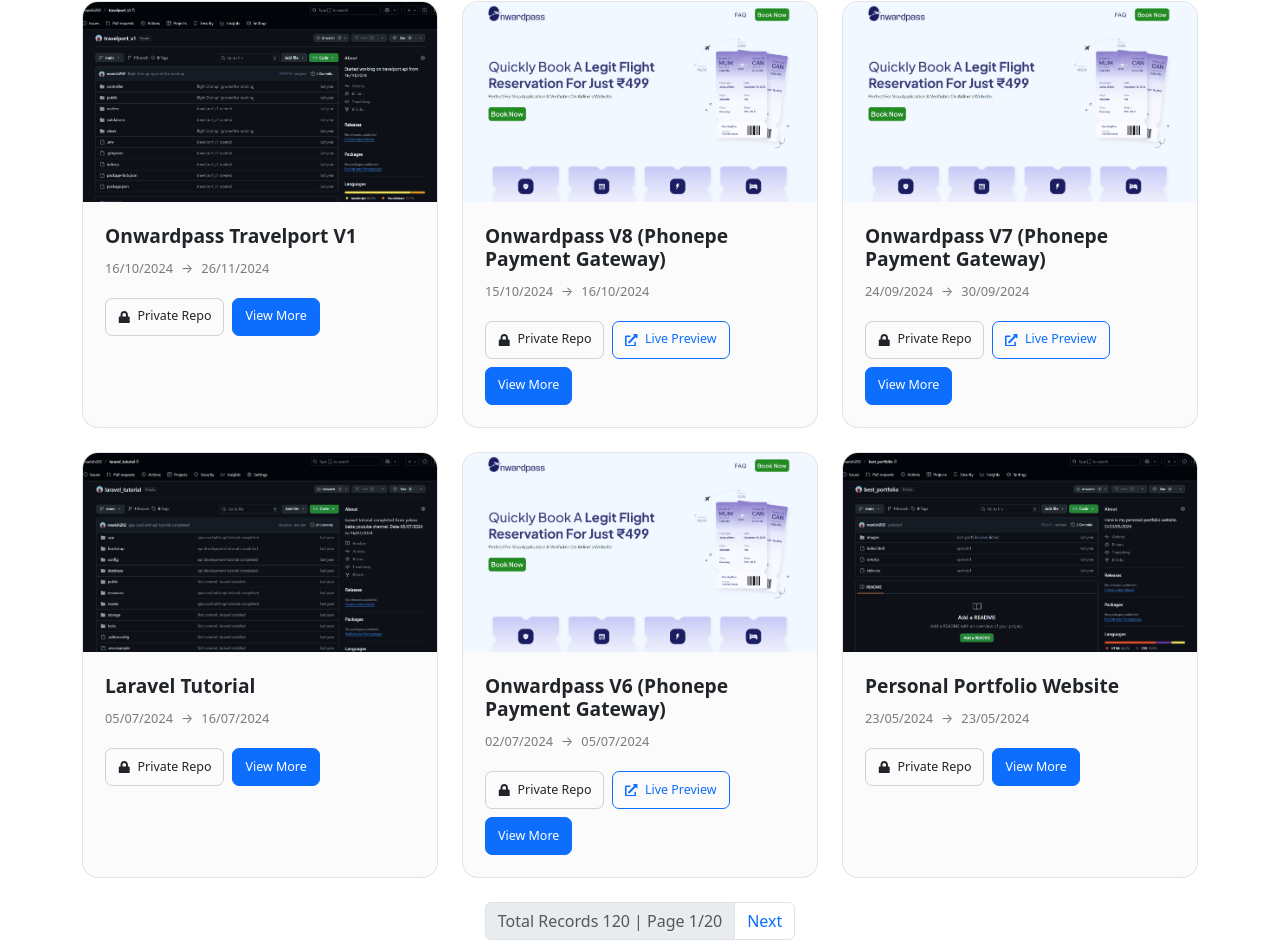
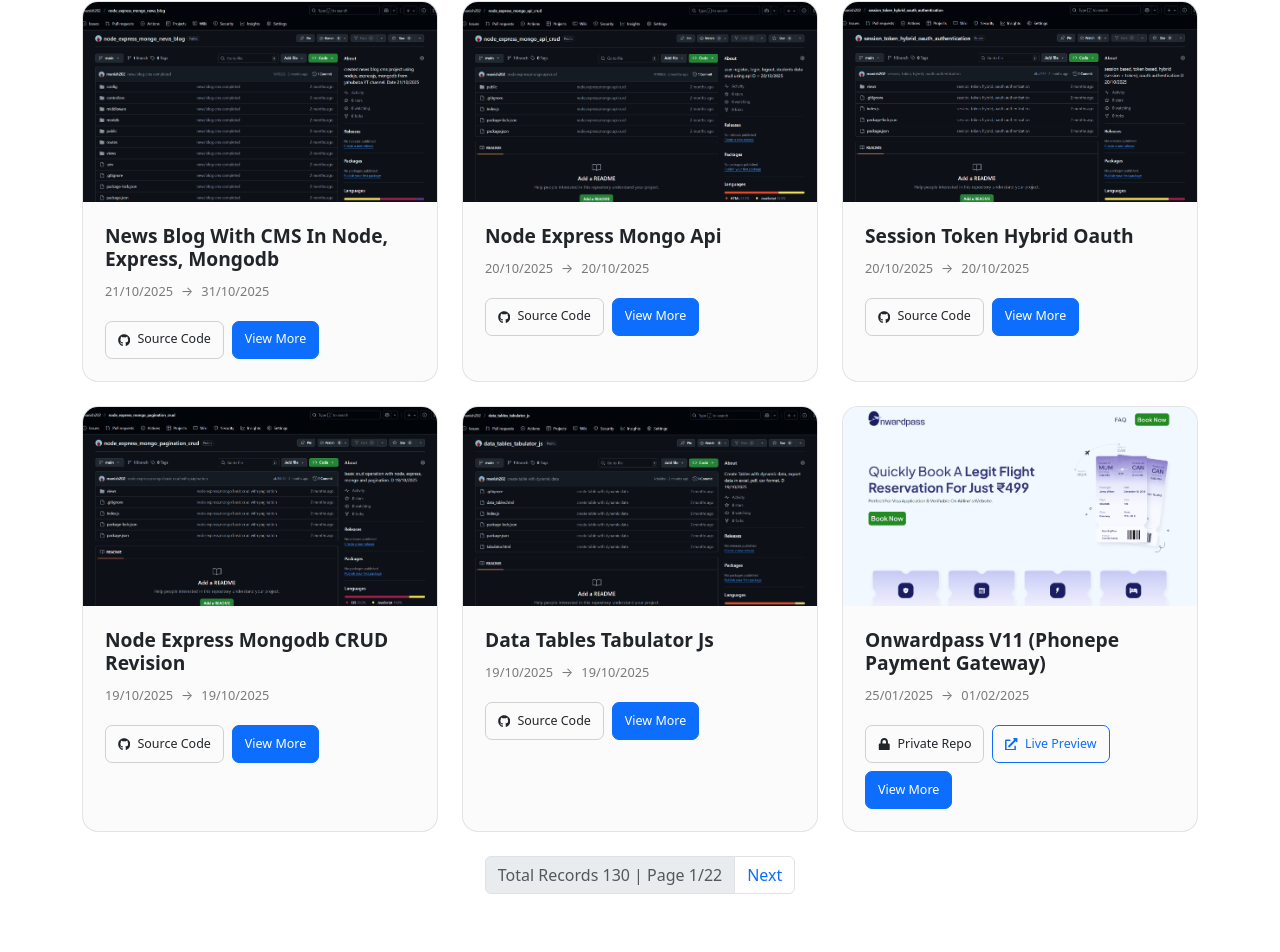
Before and after one commit to manish202/personal-portfolio, a React (Vite) app: page /all_projects in a window 1280 px wide. Shown: the part 417-1369 px from the top of the page. Built offline with nearby package versions, Linux system fonts and the light colour scheme.

Commit message:
another 10 projects added 13th time

```diff
--- a/src/components/projects/constantsAndTypes.ts
+++ b/src/components/projects/constantsAndTypes.ts
@@ -12,7 +12,10 @@
     'webpack', 'webpack-cli', 'webpack-dev-server', 'sass', 'typescript', 'git-github', 'cookie-parser',
     'styled-components', '@auth0/auth0-react', 'react-icons', 'redux', 'graphql', '@apollo/client',
     'apollo-server', 'apollo-server-core', 'axios', 'hbs', 'joi', 'moment-timezone', 'xml-formatter',
-    'xmldom', 'xpath',
+    'xmldom', 'xpath', 'bcrypt', 'knex', 'mysql2', 'node-cron', 'ejs', 'luxon', 'nodemailer', 'tabulator.js',
+    'xlsx.js', 'jspdf.js', 'mongoose-paginate-v2', 'express-session', 'passport', 'passport-google-oauth20',
+    'express-rate-limit', 'helmet', 'compression', 'express-ejs-layouts', 'express-minify-html-terser',
+    'express-validator', 'node-cache', 'slugify',
 ] as const;
 export type TechAndPackagesOptionsType = typeof techAndPackages[number] | "all";
 
--- a/src/components/projects/projects.ts
+++ b/src/components/projects/projects.ts
@@ -1561,6 +1561,136 @@
         isHighlighted: false,
         isPrivateRepo: true,
     },
+    {
+        id: 121,
+        title: "Onwardpass Travelport Schema",
+        description: ["I was exploring travelport api schema and documentation."],
+        images: ["travelport_schema.png"],
+        approxStartDate: "20/10/2024",
+        approxEndDate: "26/11/2024",
+        techAndPackages: [],
+        sourceCode: "https://github.com/manish202/travelport_schema",
+        livePreview: null,
+        isHighlighted: false,
+        isPrivateRepo: false,
+    },
+    {
+        id: 122,
+        title: "Onwardpass Travelport Work",
+        description: ["I was trying to implement travelport api and i was doing some experiments with it for onwardpass."],
+        images: ["travelport_api_work.png"],
+        approxStartDate: "15/11/2024",
+        approxEndDate: "26/11/2024",
+        techAndPackages: ['html','css','javascript','axios','node','express','hbs','joi','moment-timezone','xml-formatter','xmldom','xpath','dotenv'],
+        sourceCode: "https://github.com/manish202/travelport_work",
+        livePreview: null,
+        isHighlighted: false,
+        isPrivateRepo: true,
+    },
+    {
+        id: 123,
+        title: "Onwardpass V9 (Phonepe Payment Gateway)",
+        description: ["I have converted onwardpass v7 & v8 to nodejs with travelport api & whatsapp chat bot using hbs template engine.", "Onwardpass client wants to create whatsapp chat bot for automation. Another developer has created whatsapp chat bot for them.", "Whatsapp chatbot is getting flight and hotel details from users and behind the scene chatbot developer is sending those data to my api end point and my api endpoint is storing those request payload data in database and sending those data to the travelport api end point and than travelport was sending me booking response and i was storing that response data in database and generating hotel pdf file than sending those travelport response with pdf files back to the whatsapp chatbot developer than chatbot developer is sending those data to the user.", "I have used node-cron package for settingup cron jobs on server.", "On particular time interval cron jobs are running some script files which is checking database for pending order requests, if there are any pending order than those scripts are placing order and generating hotel pdf files and updating database and sending those data to whatsapp bot developer and whatsapp bot send those data to the users.", "This version is not production ready."],
+        images: ["onwardpass_v1.png","onwardpass_v1_2.png","onwardpass_v1_3.png","onwardpass_v1_4.png","onwardpass_v1_5.png","onwardpass_v1_6.png","onwardpass_v1_7.png","onwardpass_v1_8.png","onwardpass_v1_9.png","onwardpass_v1_10.png","onwardpass_v1_11.png"],
+        approxStartDate: "26/11/2024",
+        approxEndDate: "13/01/2025",
+        techAndPackages: ['html','css','javascript','axios','bcrypt','cookie-parser','node','express','hbs','jsonwebtoken','knex','moment-timezone','mysql2','node-cron','xml-formatter','xmldom','xpath','dotenv'],
+        sourceCode: "https://github.com/manish202/onwardpass_v9",
+        livePreview: "https://onwardpass.com",
+        isHighlighted: false,
+        isPrivateRepo: true,
+    },
+    {
+        id: 124,
+        title: "Onwardpass V10 (Phonepe Payment Gateway)",
+        description: ["I was getting some issues in onwardpass v9 because of hbs view engine has limited features and i was getting some issues with time zone so i have created this new version.", "I have installed 3 new packages, ejs, luxon, nodemailer which is not available in v9.", "This version is not production ready."],
+        images: ["onwardpass_v1.png","onwardpass_v1_2.png","onwardpass_v1_3.png","onwardpass_v1_4.png","onwardpass_v1_5.png","onwardpass_v1_6.png","onwardpass_v1_7.png","onwardpass_v1_8.png","onwardpass_v1_9.png","onwardpass_v1_10.png","onwardpass_v1_11.png"],
+        approxStartDate: "13/01/2025",
+        approxEndDate: "25/01/2025",
+        techAndPackages: ['html','css','javascript','axios','bcrypt','cookie-parser','node','express','ejs','jsonwebtoken','knex','luxon','moment-timezone','mysql2','node-cron','nodemailer','xml-formatter','xmldom','xpath','dotenv'],
+        sourceCode: "https://github.com/manish202/onwardpass_v10",
+        livePreview: "https://onwardpass.com",
+        isHighlighted: false,
+        isPrivateRepo: true,
+    },
+    {
+        id: 125,
+        title: "Onwardpass V11 (Phonepe Payment Gateway)",
+        description: ["This is the improved stable version of v10 for production use."],
+        images: ["onwardpass_v1.png","onwardpass_v1_2.png","onwardpass_v1_3.png","onwardpass_v1_4.png","onwardpass_v1_5.png","onwardpass_v1_6.png","onwardpass_v1_7.png","onwardpass_v1_8.png","onwardpass_v1_9.png","onwardpass_v1_10.png","onwardpass_v1_11.png"],
+        approxStartDate: "25/01/2025",
+        approxEndDate: "01/02/2025",
+        techAndPackages: ['html','css','javascript','axios','bcrypt','cookie-parser','node','express','ejs','jsonwebtoken','knex','luxon','moment-timezone','mysql2','node-cron','nodemailer','xml-formatter','xmldom','xpath','dotenv'],
+        sourceCode: "https://github.com/manish202/onwardpass_v11",
+        livePreview: "https://onwardpass.com",
+        isHighlighted: false,
+        isPrivateRepo: true,
+    },
+    {
+        id: 126,
+        title: "Data Tables Tabulator Js",
+        description: ["I was doing a to z full revision of all technologies from 01/08/2025 to 20/12/2025.", "Create Tables with dynamic data, export data in excel, pdf, csv format."],
+        images: ["data_tables_tabulatorjs.png"],
+        approxStartDate: "19/10/2025",
+        approxEndDate: "19/10/2025",
+        techAndPackages: ['html','css','javascript','tabulator.js','xlsx.js','jspdf.js','node','express','mongodb','mongoose'],
+        sourceCode: "https://github.com/manish202/data_tables_tabulator_js",
+        livePreview: null,
+        isHighlighted: false,
+        isPrivateRepo: false,
+    },
+    {
+        id: 127,
+        title: "Node Express Mongodb CRUD Revision",
+        description: ["I was doing a to z full revision of all technologies from 01/08/2025 to 20/12/2025.", "Created basic crud operation with node, express, mongodb and pagination."],
+        images: ["node_express_mongo_basic_crud.png"],
+        approxStartDate: "19/10/2025",
+        approxEndDate: "19/10/2025",
+        techAndPackages: ['html','css','javascript','ejs','node','express','mongodb','mongoose','mongoose-paginate-v2'],
+        sourceCode: "https://github.com/manish202/node_express_mongo_pagination_crud",
+        livePreview: null,
+        isHighlighted: false,
+        isPrivateRepo: false,
+    },
+    {
+        id: 128,
+        title: "Session Token Hybrid Oauth",
+        description: ["I was doing a to z full revision of all technologies from 01/08/2025 to 20/12/2025.", "Session based, token based, hybrid (session + token), oauth authentication."],
+        images: ["hybrid_auth.png"],
+        approxStartDate: "20/10/2025",
+        approxEndDate: "20/10/2025",
+        techAndPackages: ['html','css','javascript','bcryptjs','cookie-parser','ejs','node','express','express-session','jsonwebtoken','mongodb','mongoose','passport','passport-google-oauth20'],
+        sourceCode: "https://github.com/manish202/session_token_hybrid_oauth_authentication",
+        livePreview: null,
+        isHighlighted: false,
+        isPrivateRepo: false,
+    },
+    {
+        id: 129,
+        title: "Node Express Mongo Api",
+        description: ["I was doing a to z full revision of all technologies from 01/08/2025 to 20/12/2025.", "I have created api using node, express and mongodb where user can register, login, logout and perform students data crud operating using api."],
+        images: ["node_express_mongo_api_crud.png"],
+        approxStartDate: "20/10/2025",
+        approxEndDate: "20/10/2025",
+        techAndPackages: ['html','css','javascript','bcryptjs','node','express','mongodb','mongoose','express-rate-limit','helmet','jsonwebtoken','multer'],
+        sourceCode: "https://github.com/manish202/node_express_mongo_api_crud",
+        livePreview: null,
+        isHighlighted: false,
+        isPrivateRepo: false,
+    },
+    {
+        id: 130,
+        title: "News Blog With CMS In Node, Express, Mongodb",
+        description: ["I was doing a to z full revision of all technologies from 01/08/2025 to 20/12/2025.", "I have created news blog cms project using nodejs, expressjs, mongodb from yahubaba youtube channel."],
+        images: ["node_express_news_blog.png"],
+        approxStartDate: "21/10/2025",
+        approxEndDate: "31/10/2025",
+        techAndPackages: ['html','css','javascript','bcryptjs','node','express','mongodb','mongoose','compression','cookie-parser','ejs','express-ejs-layouts','express-minify-html-terser','express-validator','jsonwebtoken','mongoose-paginate-v2','multer','node-cache','slugify'],
+        sourceCode: "https://github.com/manish202/node_express_mongo_news_blog",
+        livePreview: null,
+        isHighlighted: false,
+        isPrivateRepo: false,
+    },
 ];
 
 export default projects;
```
